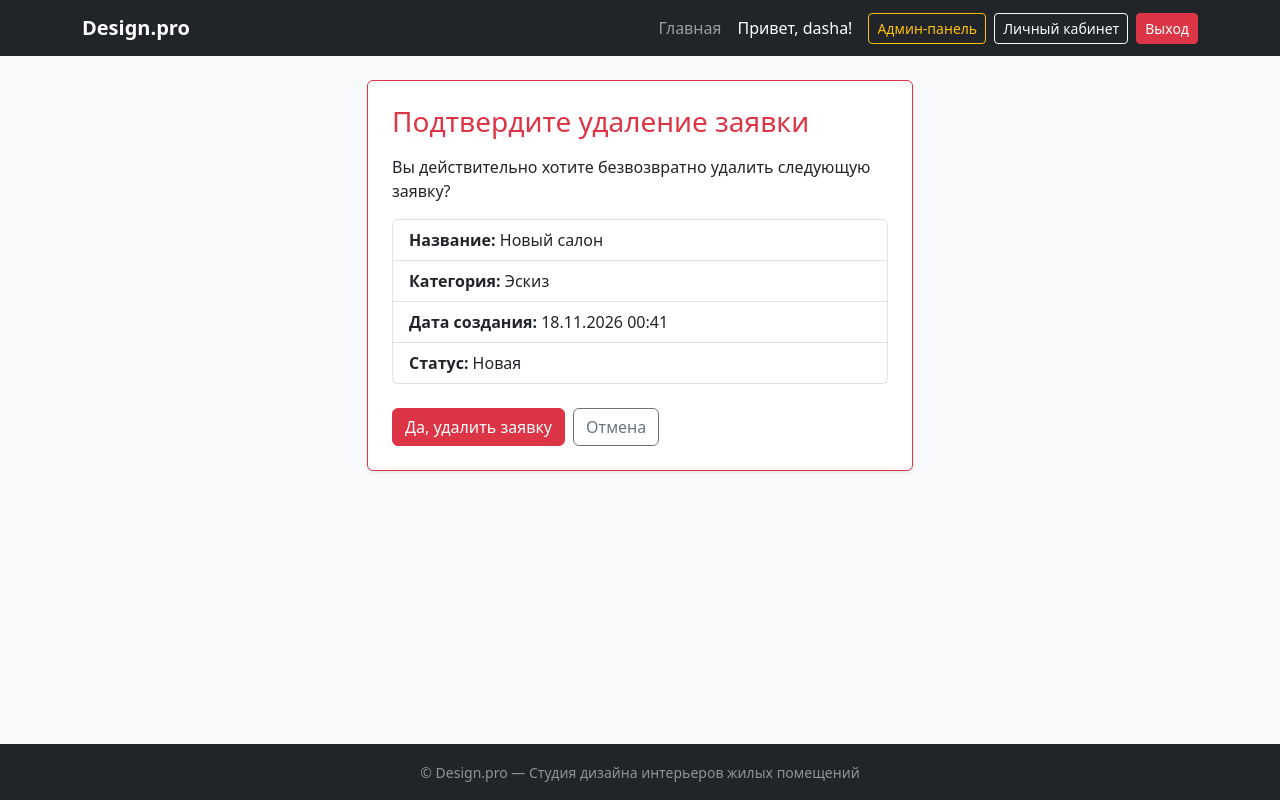
After one commit to dsamsonova111-bot/DesignPro, a Django app: page /requests/2/delete/ in a window 1280 px wide. The commit adds this page. Run offline with Django 5.2, Linux system fonts and the light colour scheme; a user stored in the database is signed in; data comes from the database, SQL or seed files in the repository.

Commit message:
Part 8:Implement design request deletion with confirmation and status protection

```diff
--- a/portal/urls.py
+++ b/portal/urls.py
@@ -9,4 +9,5 @@ urlpatterns = [
     path('logout/', auth_views.LogoutView.as_view(), name='logout'),
     path('profile/', views.profile_view, name='profile'),
     path('requests/create/', views.create_request_view, name='request-create'),
+path('requests/<int:pk>/delete/', views.delete_request_view, name='request-delete'),
 ]
--- a/portal/views.py
+++ b/portal/views.py
@@ -4,7 +4,7 @@ from django.contrib.auth.decorators import login_required
 from .forms import RegisterForm
 from .models import DesignRequest
 from .forms import RegisterForm, DesignRequestForm
-
+from django.shortcuts import render, redirect, get_object_or_404
 
 def index(request):
     """Главная страница портала Design.pro."""
@@ -70,3 +70,21 @@ def create_request_view(request):
         form = DesignRequestForm()
 
     return render(request, 'portal/request_create.html', {'form': form})
+@login_required
+def delete_request_view(request, pk):
+    """Удаление своей заявки в статусе «Новая» с обязательным подтверждением."""
+    design_req = get_object_or_404(DesignRequest, pk=pk, user=request.user)
+
+    if design_req.status != 'new':
+        messages.error(
+            request,
+            'Удаление невозможно: заявка уже принята в работу или выполнена.'
+        )
+        return redirect('profile')
+
+    if request.method == 'POST':
+        design_req.delete()
+        messages.success(request, 'Заявка успешно удалена.')
+        return redirect('profile')
+
+    return render(request, 'portal/request_confirm_delete.html', {'design_req': design_req})
--- /dev/null
+++ b/templates/portal/request_confirm_delete.html
@@ -0,0 +1,29 @@
+{% extends "base.html" %}
+
+{% block title %}Подтверждение удаления — Design.pro{% endblock %}
+
+{% block content %}
+<div class="row justify-content-center">
+    <div class="col-md-6">
+        <div class="card border-danger shadow-sm">
+            <div class="card-body p-4">
+                <h3 class="card-title text-danger mb-3">Подтвердите удаление заявки</h3>
+                <p>Вы действительно хотите безвозвратно удалить следующую заявку?</p>
+
+                <ul class="list-group mb-4">
+                    <li class="list-group-item"><strong>Название:</strong> {{ design_req.title }}</li>
+                    <li class="list-group-item"><strong>Категория:</strong> {{ design_req.category.name }}</li>
+                    <li class="list-group-item"><strong>Дата создания:</strong> {{ design_req.created_at|date:"d.m.Y H:i" }}</li>
+                    <li class="list-group-item"><strong>Статус:</strong> {{ design_req.get_status_display }}</li>
+                </ul>
+
+                <form method="post" class="d-flex gap-2">
+                    {% csrf_token %}
+                    <button type="submit" class="btn btn-danger">Да, удалить заявку</button>
+                    <a href="{% url 'profile' %}" class="btn btn-outline-secondary">Отмена</a>
+                </form>
+            </div>
+        </div>
+    </div>
+</div>
+{% endblock %}
```
Also changed, not shown: templates/portal/profile.html (+10 -0 lines).
